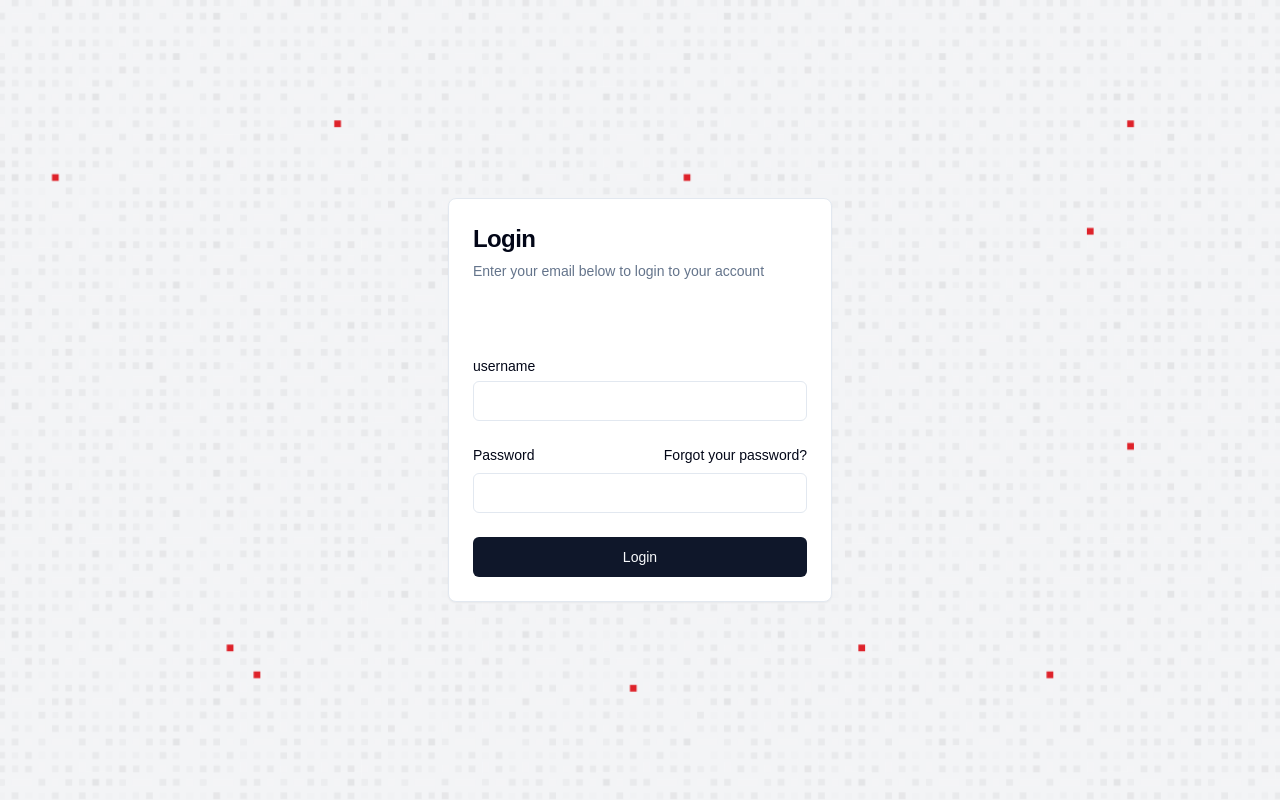
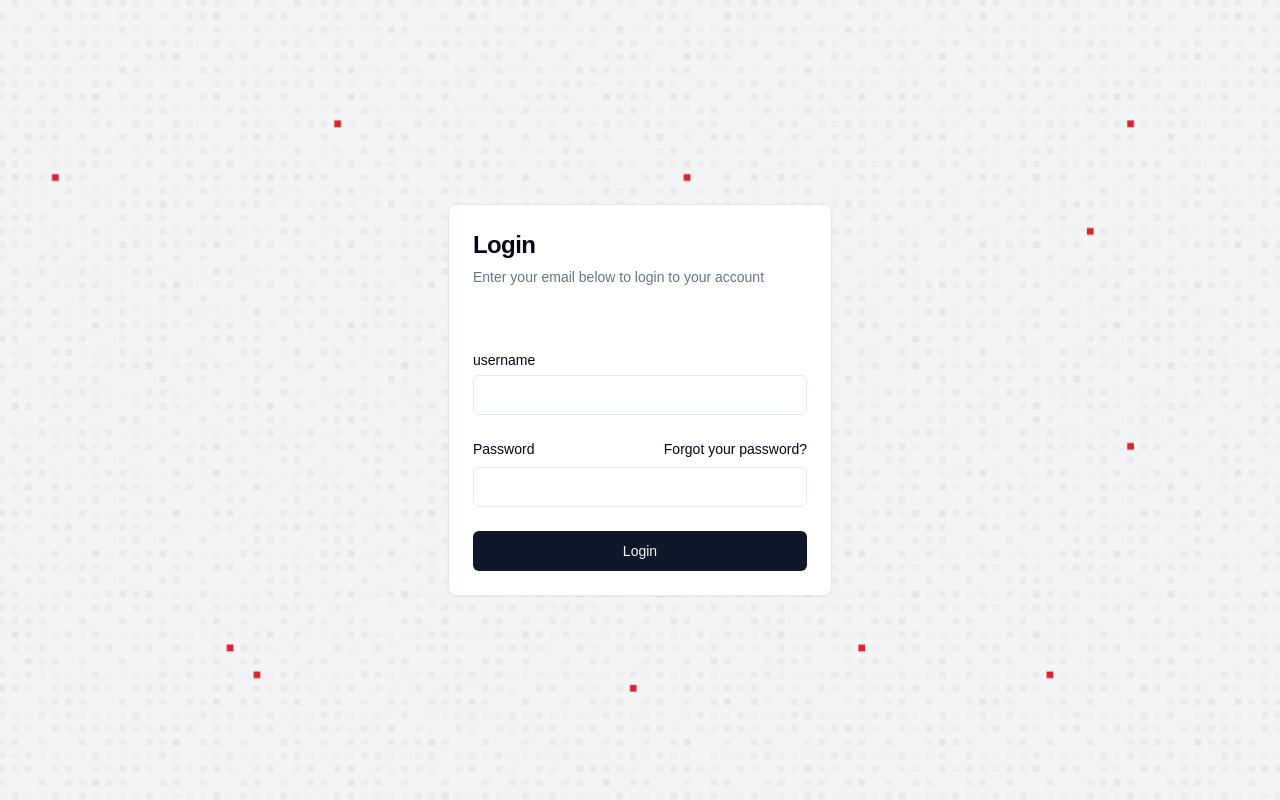
Before and after one commit to HF-SDE/Project-Z.E.R.O, a Next.js app in the folder frontend/: page / in a window 1280 px wide. Built offline with nearby package versions, Linux system fonts and the light colour scheme.

Commit message:
✨ fix(card): Adjust padding in CardHeader component for better layout

```diff
--- a/frontend/src/components/ui/card.tsx
+++ b/frontend/src/components/ui/card.tsx
@@ -24,7 +24,7 @@ const CardHeader = React.forwardRef<
 >(({ className, ...props }, ref) => (
   <div
     ref={ref}
-    className={cn("flex flex-col space-y-1.5 p-6", className)}
+    className={cn("flex flex-col space-y-1.5 px-6 pt-6 pb-3", className)}
     {...props}
   />
 ));
```
